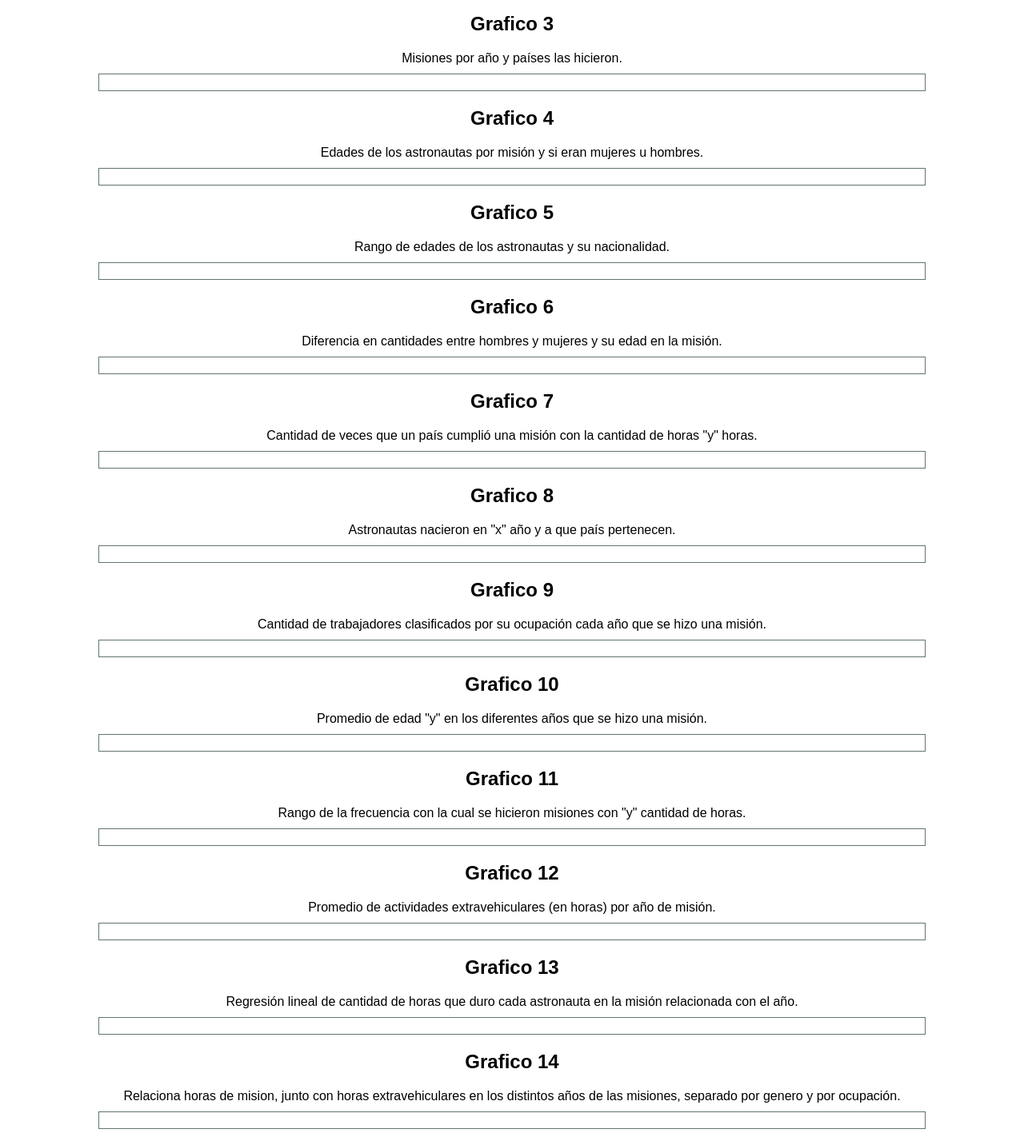
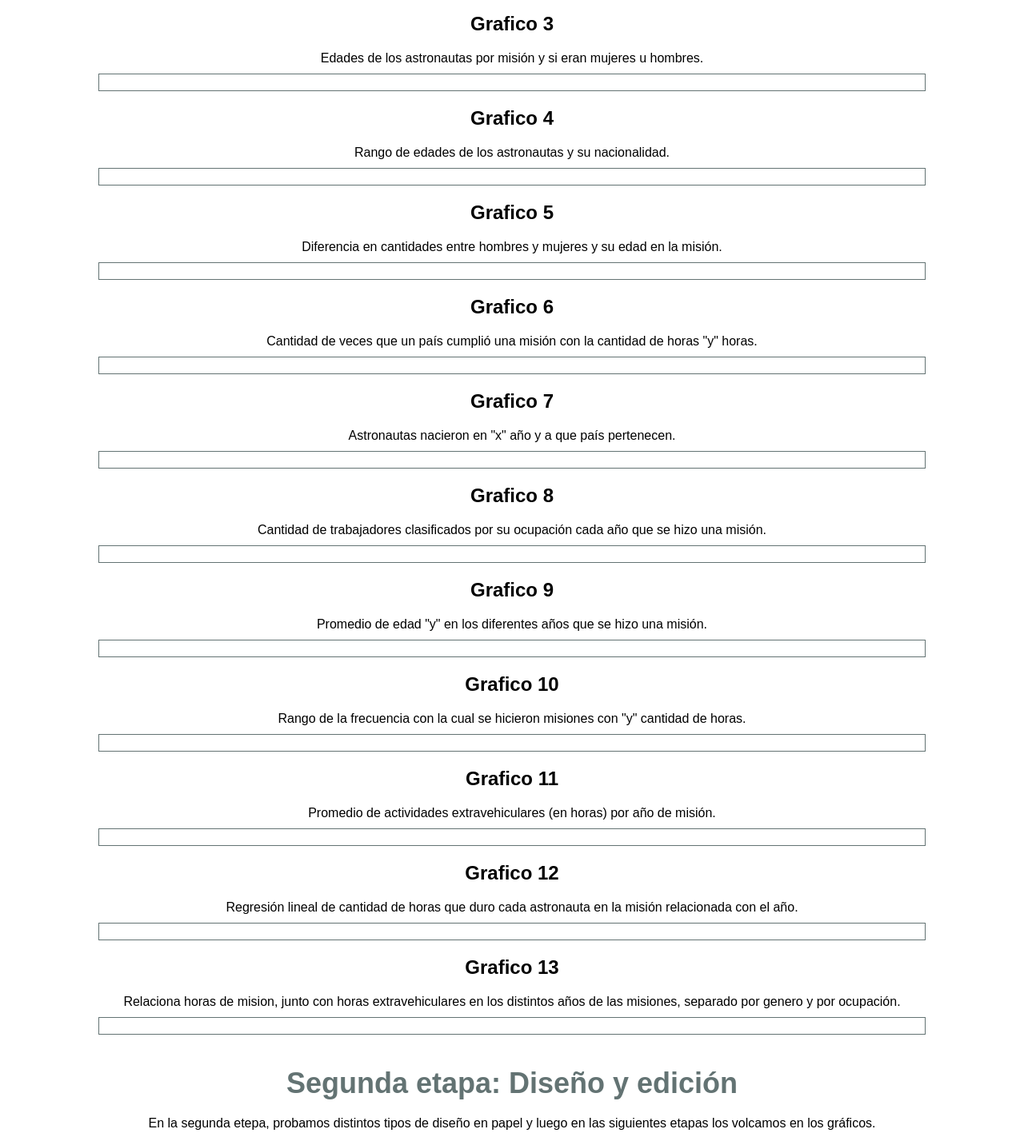
Before and after one commit to luisalawson/intento_uno, a plain HTML site: page etapaunoydos.html in a window 1280 px wide. Shown: the part 440-1867 px from the top of the page at 80% size. Drawn offline with nearby package versions, Linux system fonts and the light colour scheme; a script that the page names is missing.

Commit message:
Update etapaunoydos.html

```diff
--- a/etapaunoydos.html
+++ b/etapaunoydos.html
@@ -6,7 +6,6 @@
     <script src="https://cdn.jsdelivr.net/npm/@observablehq/plot@0.6"></script>
     <script src="etapauno/script_1.js"></script>
     <script src="etapauno/script_2.js"></script>
-    <script src="etapauno/script_3.js"></script>
     <script src="etapauno/script_4.js"></script>
     <script src="etapauno/script_5.js"></script>
     <script src="etapauno/script_6.js"></script>
@@ -62,75 +61,67 @@
 
 
       <div class="subtitulo">Grafico 3</div>
-      <div class="descripcion">Misiones por año y países las hicieron. </div>
-      <div class="grafico">
-        <div id="chart_3"></div>
-      </div>
-
-
-
-      <div class="subtitulo">Grafico 4</div>
       <div class="descripcion">Edades de los astronautas por misión y si eran mujeres u hombres.</div>
       <div class="grafico">
         <div id="chart_4"></div>
       </div>
 
 
-      <div class="subtitulo">Grafico 5</div>
+      <div class="subtitulo">Grafico 4</div>
       <div class="descripcion">Rango de edades de los astronautas y su nacionalidad.</div>
       <div class="grafico">
         <div id="chart_5"></div>
       </div>
 
-      <div class="subtitulo">Grafico 6</div>
+      <div class="subtitulo">Grafico 5</div>
       <div class="descripcion">Diferencia en cantidades entre hombres y mujeres y su edad en la misión.</div>
       <div class="grafico">
         <div id="chart_6"></div>
       </div>
 
-      <div class="subtitulo">Grafico 7</div>
+      <div class="subtitulo">Grafico 6</div>
       <div class="descripcion">Cantidad de veces que un país cumplió una misión con la cantidad de horas "y" horas.</div>
       <div class="grafico">
         <div id="chart_7"></div>
       </div>
 
-      <div class="subtitulo">Grafico 8</div>
+      <div class="subtitulo">Grafico 7</div>
       <div class="descripcion">Astronautas nacieron en "x" año y a que país pertenecen.</div>
       <div class="grafico">
         <div id="chart_8"></div>
       </div>
 
-      <div class="subtitulo">Grafico 9</div>
+      <div class="subtitulo">Grafico 8</div>
       <div class="descripcion">Cantidad de trabajadores clasificados por su ocupación cada año que se hizo una misión.</div>
       <div class="grafico">
         <div id="chart_9"></div>
       </div>
-      <div class="subtitulo">Grafico 10</div>
+      <div class="subtitulo">Grafico 9</div>
       <div class="descripcion">Promedio de edad "y" en los diferentes años que se hizo una misión.</div>
       <div class="grafico">
         <div id="chart_10"></div>
       </div>
 
-      <div class="subtitulo">Grafico 11</div>
+      <div class="subtitulo">Grafico 10</div>
       <div class="descripcion">Rango de la frecuencia con la cual se hicieron misiones con "y" cantidad de horas.</div>
       <div class="grafico">
         <div id="chart_11"></div>
       </div>
 
 
-      <div class="subtitulo">Grafico 12</div>
+      <div class="subtitulo">Grafico 11</div>
 	    <div class="descripcion">Promedio de actividades extravehiculares (en horas) por año de misión.</div>
       <div class="grafico">
         <div id="chart_12"></div>
       </div>
 
-      <div class="subtitulo">Grafico 13</div>
+      <div class="subtitulo">Grafico 12</div>
 	     <div class="descripcion">Regresión lineal de cantidad de horas que duro cada astronauta en la misión relacionada con el año.</div>
       <div class="grafico">
         <div id="chart_13"></div>
       </div>
 
-      <div class="subtitulo">Grafico 14</div>
+      <div class="subtitulo">Grafico 13</div>
 	     <div class="descripcion"> Relaciona horas de mision, junto con horas extravehiculares en los distintos años de las misiones, separado por genero y por ocupación.</div>
       <div class="grafico">
         <div id="chart_14"></div>
```
